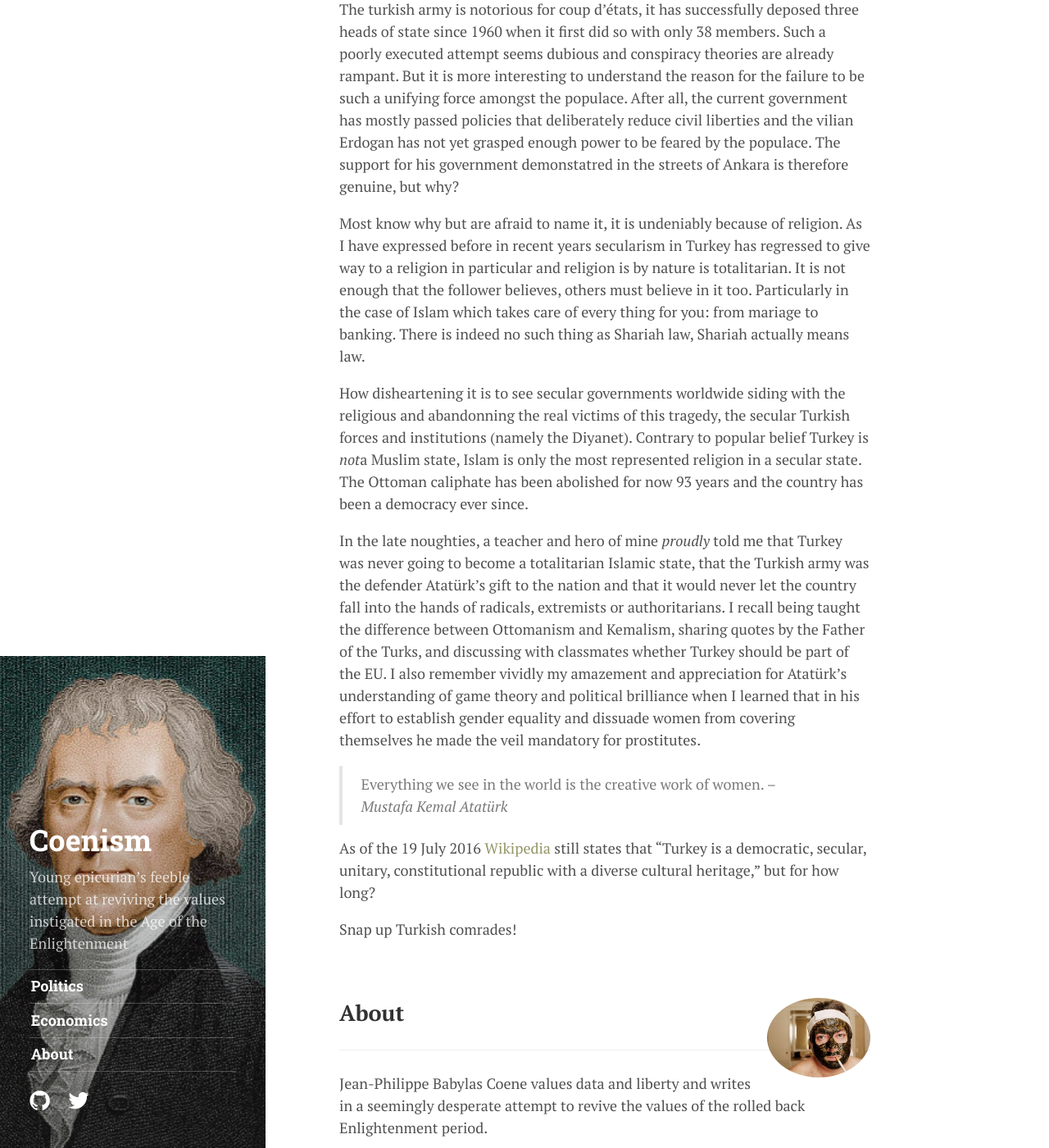
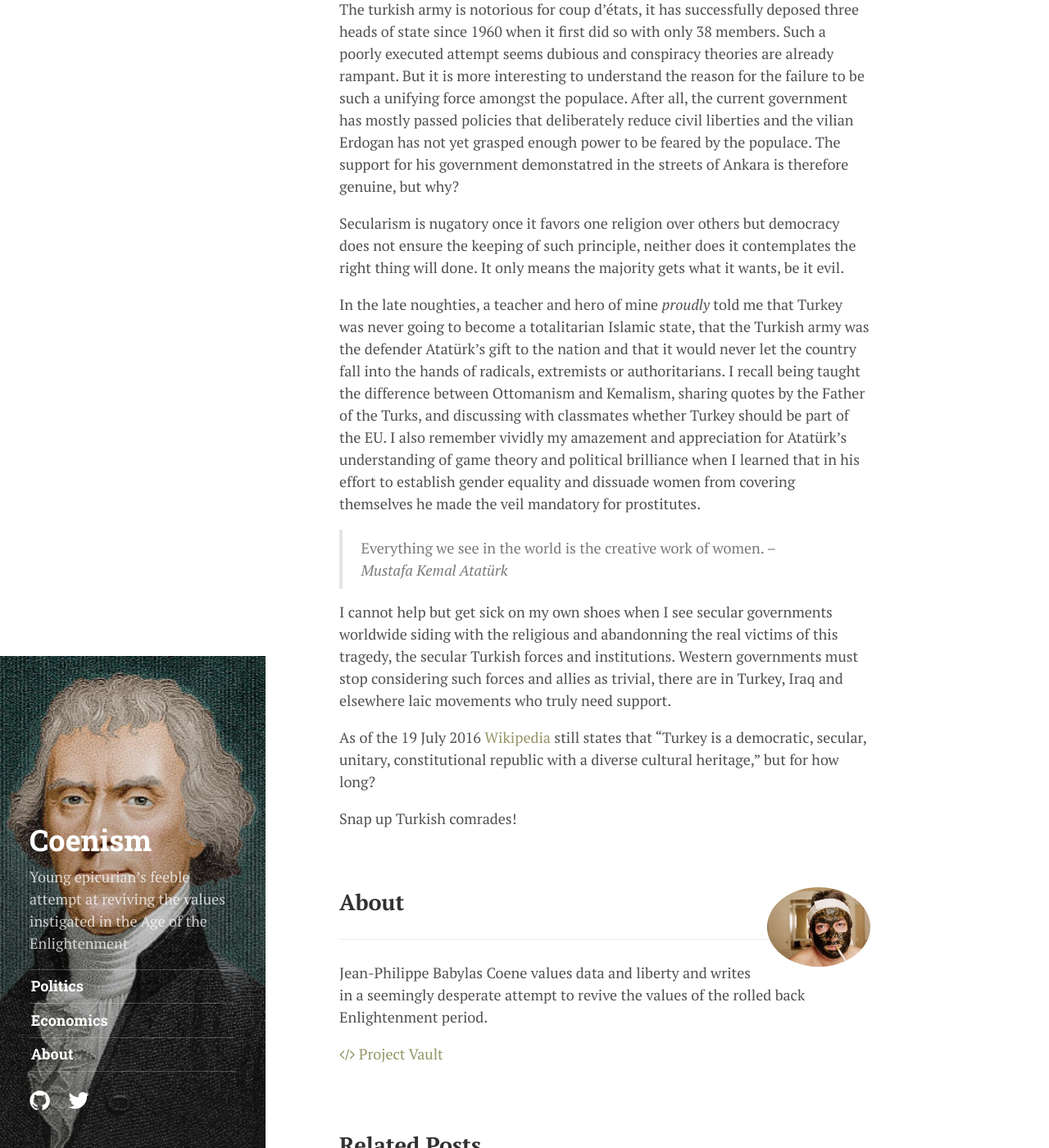
Before and after one commit to tomucker/tomucker.github.io, a Jekyll site: the page built from _posts/2016-07-19-dictaturk.md, in a window 1280 px wide and 1400 px high, scrolled down 1242 px. Shown: the whole window at 82% size. Built offline with Jekyll 4.4.1, drawn with Linux system fonts in a browser that asks for light colours; nearby versions of some CDN libraries; some web fonts are replaced.

Commit message:
it's very very late

```diff
--- a/_posts/2016-07-19-dictaturk.md
+++ b/_posts/2016-07-19-dictaturk.md
@@ -18,15 +18,15 @@ Turkey has freshly seen its freedom of expression sharply decline, some media ou
 
 The turkish army is notorious for coup d'états, it has successfully deposed three heads of state since 1960 when it first did so with only 38 members. Such a poorly executed attempt seems dubious and conspiracy theories are already rampant. But it is more interesting to understand the reason for the failure to be such a unifying force amongst the populace. After all, the current government has mostly passed policies that deliberately reduce civil liberties and the vilian Erdogan has not yet grasped enough power to be feared by the populace. The support for his government demonstatred in the streets of Ankara is therefore genuine, but why?
 
-Most know why but are afraid to name it, it is undeniably because of religion. As I have expressed before in recent years secularism in Turkey has regressed to give way to a religion in particular and religion is by nature is totalitarian. It is not enough that the follower believes, others must believe in it too. Particularly in the case of Islam which takes care of every thing for you: from mariage to banking. There is indeed no such thing as Shariah law, Shariah actually means law.
-
-How disheartening it is to see secular governments worldwide siding with the religious and abandonning the real victims of this tragedy, the secular Turkish forces and institutions (namely the Diyanet). Contrary to popular belief Turkey is *not*a Muslim state, Islam is only the most represented religion in a secular state. The Ottoman caliphate has been abolished for now 93 years and the country has been a democracy ever since.
+Secularism is nugatory once it favors one religion over others but democracy does not ensure the keeping of such principle, neither does it contemplates the right thing will done. It only means the majority gets what it wants, be it evil.
 
 In the late noughties, a teacher and hero of mine *proudly* told me that Turkey was never going to become a totalitarian Islamic state, that the Turkish army was the defender Atatürk's gift to the nation and that it would never let the country fall into the hands of radicals, extremists or authoritarians. I recall being taught the difference between Ottomanism and Kemalism, sharing quotes by the Father of the Turks, and discussing with classmates whether Turkey should be part of the EU. I also remember vividly my amazement and appreciation for Atatürk's understanding of game theory and political brilliance when I learned that in his effort to establish gender equality and dissuade women from covering themselves he made the veil mandatory for prostitutes.
 
 > Everything we see in the world is the creative work of women.
 > --<cite>Mustafa Kemal Atatürk</cite>
 
+I cannot help but get sick on my own shoes when I see secular governments worldwide siding with the religious and abandonning the real victims of this tragedy, the secular Turkish forces and institutions. Western governments must stop considering such forces and allies as trivial, there are in Turkey, Iraq and elsewhere laic movements who truly need support.
+
 As of the 19 July 2016 [Wikipedia](https://en.wikipedia.org/wiki/Turkey) still states that "Turkey is a democratic, secular, unitary, constitutional republic with a diverse cultural heritage," but for how long?
 
 Snap up Turkish comrades!
```
